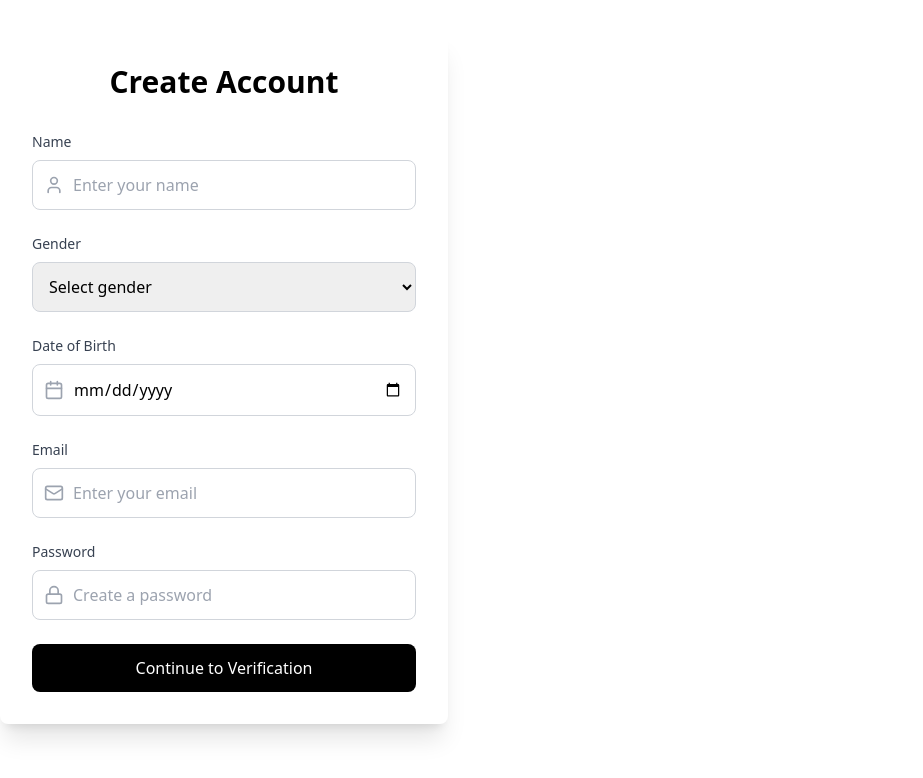
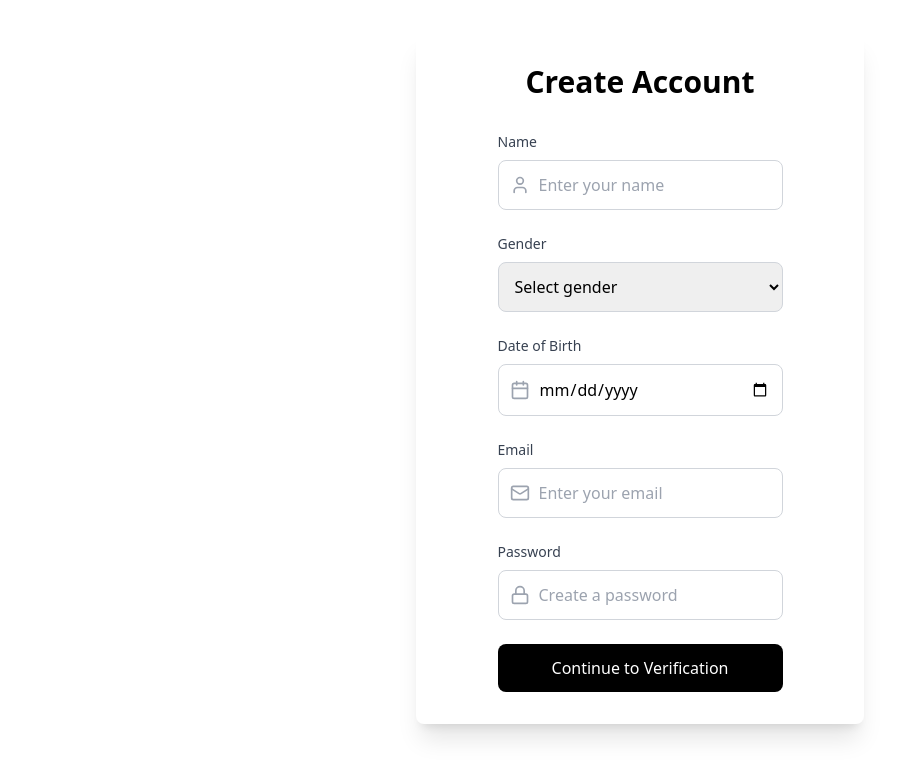
Before and after one commit to ShivanshupalINDIAN/PROTOTYPE-J, a React (Vite) app: page /register in a window 1280 px wide. Shown: the top 778 px of the page, without its empty margins (0-923 px from the left). Built offline with nearby package versions, Linux system fonts and the light colour scheme.

Commit message:
login and signup fixed ,further more changes are comming

```diff
--- a/src/components/AuthFlow/AadhaarVerification.tsx
+++ b/src/components/AuthFlow/AadhaarVerification.tsx
@@ -48,6 +48,7 @@ export function AadhaarVerification({ onVerify }: AadhaarVerificationProps) {
   };
 
   return (
+    <div className="flex  justify-center">
     <div className="w-full max-w-md p-8 bg-white rounded-lg shadow-xl">
       <h2 className="text-3xl font-bold text-center mb-8">Aadhaar Verification</h2>
 
@@ -127,5 +128,7 @@ export function AadhaarVerification({ onVerify }: AadhaarVerificationProps) {
         </form>
       )}
     </div>
+    </div>
+
   );
 }
--- a/src/components/AuthFlow/Login.tsx
+++ b/src/components/AuthFlow/Login.tsx
@@ -1,13 +1,11 @@
 import React, { useState } from 'react';
 import { Mail, Lock } from 'lucide-react';
+import { useNavigate } from 'react-router-dom';
 
-interface LoginProps {
-  onLogin: (email: string, password: string) => void;
-  onRegister: () => void;
-}
 
-export function Login({ onLogin, onRegister }: LoginProps) {
+export function Login() {
   const [error, setError] = useState('');
+  const navigate = useNavigate();
 
   const handleSubmit = (e: React.FormEvent<HTMLFormElement>) => {
     e.preventDefault();
@@ -25,6 +23,7 @@ export function Login({ onLogin, onRegister }: LoginProps) {
   };
 
   return (
+    <div className="flex items-center justify-center">
     <div className="w-full max-w-md p-8 bg-white rounded-lg shadow-xl">
       <h2 className="text-3xl font-bold text-center mb-8">Login</h2>
       <form onSubmit={handleSubmit} className="space-y-6">
@@ -72,13 +71,18 @@ export function Login({ onLogin, onRegister }: LoginProps) {
           Don't have an account?{' '}
           <button
             type="button"
-            onClick={onRegister}
+            onClick={()=>{
+              navigate('/register');
+            }}
             className="text-black font-semibold hover:underline"
+
+
           >
             Register
           </button>
         </p>
       </form>
     </div>
+    </div>
   );
 }
--- a/src/components/AuthFlow/Register.tsx
+++ b/src/components/AuthFlow/Register.tsx
@@ -40,7 +40,8 @@ export function Register({ onSubmit }: RegisterProps) {
   };
 
   return (
-    <div className="w-full max-w-md p-8 bg-white rounded-lg shadow-xl">
+    <div className="flex items-center justify-center">
+    <div className="w-full flex flex-col items-center justify-center max-w-md p-8 bg-white rounded-lg shadow-xl">
       <h2 className="text-3xl font-bold text-center mb-8">Create Account</h2>
       <form onSubmit={handleSubmit} className="space-y-6">
         <div>
@@ -138,5 +139,6 @@ export function Register({ onSubmit }: RegisterProps) {
         </button>
       </form>
     </div>
+    </div>
   );
 }
--- a/src/components/landing/LandingPage.tsx
+++ b/src/components/landing/LandingPage.tsx
@@ -7,7 +7,7 @@ export function LandingPage() {
 
   useEffect(() => {
     const timer = setTimeout(() => {
-      navigate('/home');
+      navigate('/login');
     }, 6000);
 
     return () => clearTimeout(timer);
```
